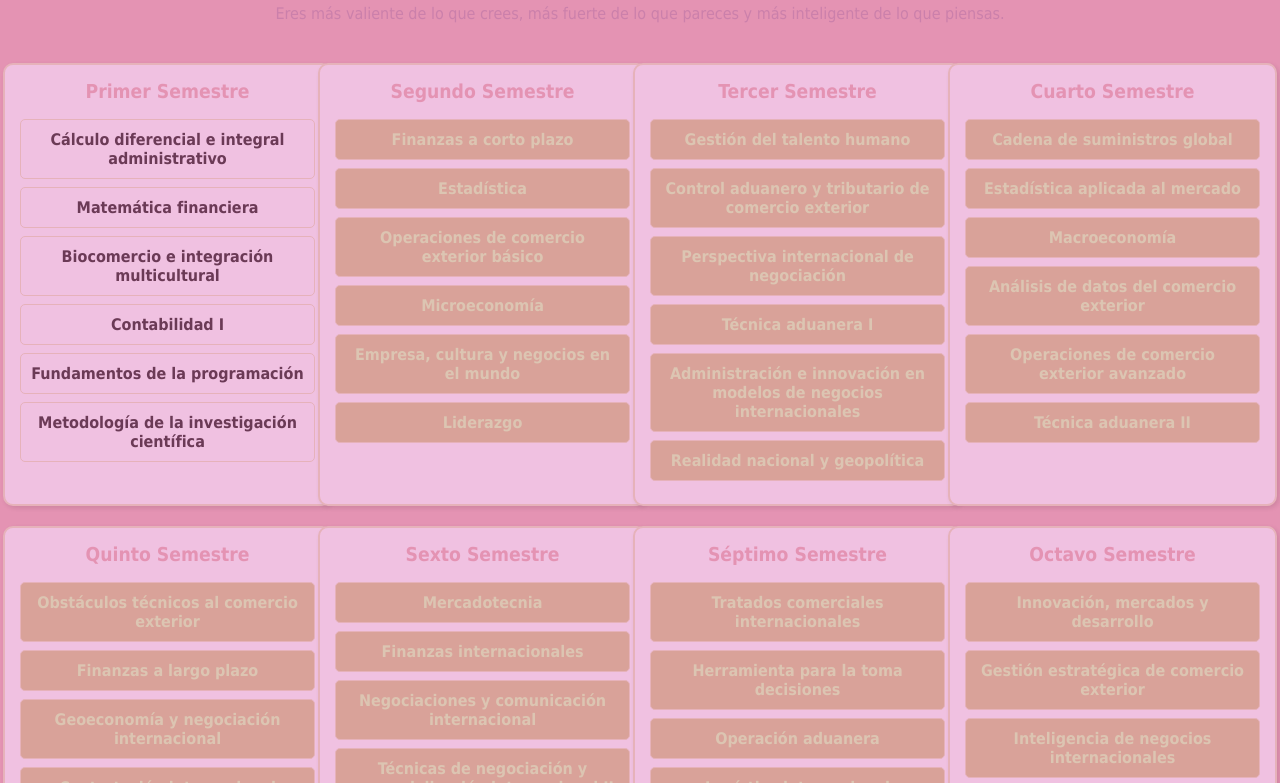
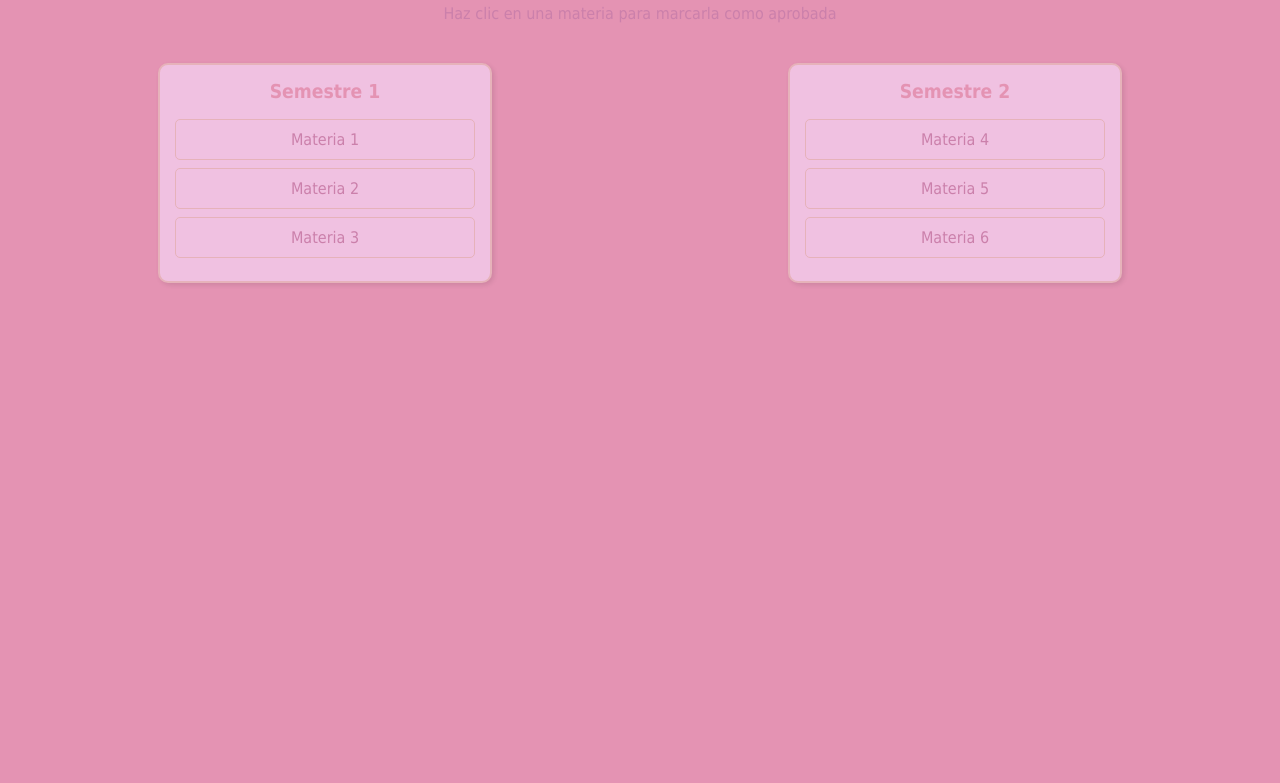
Before and after one commit to Anahi2018/Malla-Comercio-Exterior-2, a plain HTML site: page index.html in a window 1280 px wide. Shown: the part 95-878 px from the top of the page. After the commit the page ends 800 px from the top, so only its background shows below. Drawn offline with Linux system fonts and the light colour scheme.

Commit message:
Update index.html

```diff
--- a/index.html
+++ b/index.html
@@ -3,17 +3,101 @@
 <head>
     <meta charset="UTF-8" />
     <meta name="viewport" content="width=device-width, initial-scale=1.0" />
-    <title>Malla Interactiva - Comercio Exterior ESPE</title>
-    <link rel="stylesheet" href="style.css" />
+    <title>Malla Interactiva - Comercio Exterior</title>
+    <style>
+        body {
+            font-family: 'Olympic', Tahoma, Geneva, Verdana, sans-serif;
+            background-color: #E493B3;
+            color: #CB80AB;
+            margin: 0;
+            padding: 20px;
+        }
+
+        h1 {
+            color: #E6B2BA;
+            text-align: center;
+            margin-bottom: 20px;
+        }
+
+        p {
+            text-align: center;
+            margin-bottom: 40px;
+        }
+
+        #malla-container {
+            display: grid;
+            grid-template-columns: repeat(2, 1fr); /* Dos columnas */
+            gap: 20px;
+            justify-items: center;
+        }
+
+        .semestre {
+            width: 100%;
+            max-width: 300px;
+            background-color: #F0C1E1;
+            border: 2px solid #E6B2BA;
+            border-radius: 10px;
+            padding: 15px;
+            box-shadow: 2px 2px 5px rgba(0,0,0,0.1);
+        }
+
+        .semestre h2 {
+            color: #E493B3;
+            text-align: center;
+            margin-top: 0;
+            font-size: 1.2em;
+        }
+
+        .materia {
+            padding: 10px;
+            margin: 8px 0;
+            border: 1px solid #E6B2BA;
+            background-color: #F0C1E1;
+            border-radius: 5px;
+            cursor: pointer;
+            transition: background-color 0.3s;
+            text-align: center;
+        }
+
+        .materia:hover {
+            background-color: #F5CBCB;
+        }
+
+        .materia.bloqueada {
+            background-color: #D9A299;
+            color: #DCC5B2;
+            pointer-events: none;
+        }
+
+        .materia.aprobada {
+            background-color: #C599B6; /* morado pastel */
+            color: #CB9DF0;
+            text-decoration: line-through;
+        }
+    </style>
 </head>
 <body>
-    <main>
-        <h1>Malla Interactiva - Comercio Exterior (ESPE)</h1>
-        <p>
-            Eres más valiente de lo que crees, más fuerte de lo que pareces y más inteligente de lo que piensas.
-        </p>
-        <div id="malla-container"></div>
-    </main>
-    <script src="script.js"></script>
+
+    <h1>Malla Interactiva - Comercio Exterior</h1>
+    <p>Haz clic en una materia para marcarla como aprobada</p>
+
+    <div id="malla-container">
+        <div class="semestre">
+            <h2>Semestre 1</h2>
+            <div class="materia">Materia 1</div>
+            <div class="materia">Materia 2</div>
+            <div class="materia">Materia 3</div>
+        </div>
+
+        <div class="semestre">
+            <h2>Semestre 2</h2>
+            <div class="materia">Materia 4</div>
+            <div class="materia">Materia 5</div>
+            <div class="materia">Materia 6</div>
+        </div>
+
+        <!-- Puedes continuar con más semestres -->
+    </div>
+
 </body>
 </html>
```
